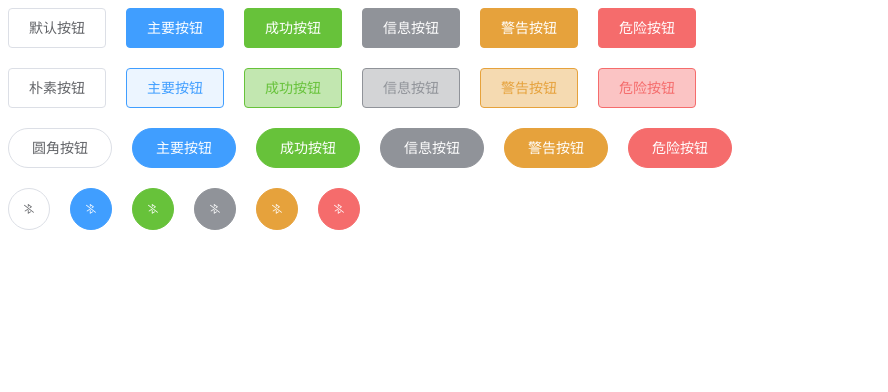
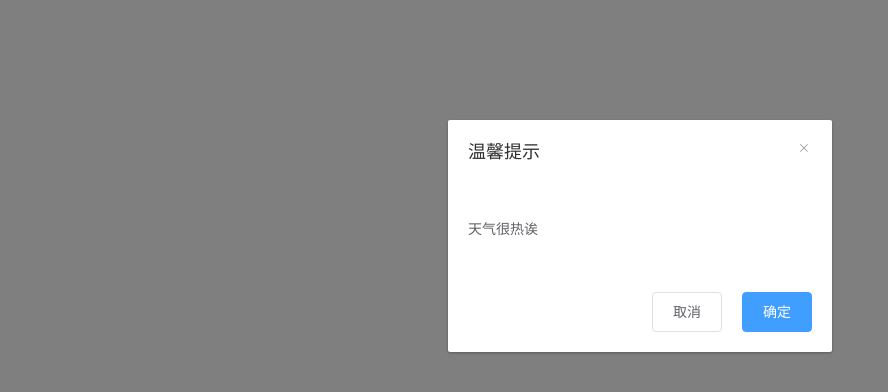
Before and after one commit to mikewei-air/mikewei-ui, a Vue app: page / in a window 1280 px wide. Shown: the top 392 px of the page, without its empty margins (0-888 px from the left). Built offline with nearby package versions, Linux system fonts and the light colour scheme.

Commit message:
完成dialog组件

```diff
--- a/src/App.vue
+++ b/src/App.vue
@@ -1,45 +1,25 @@
 <template>
   <div id="app">
-    <div class="row">
-      <MwButton type="" @click="fn" disabled>默认按钮</MwButton>
-      <MwButton type="primary">主要按钮</MwButton>
-      <MwButton type="success">成功按钮</MwButton>
-      <MwButton type="info">信息按钮</MwButton>
-      <MwButton type="warning">警告按钮</MwButton>
-      <MwButton type="danger">危险按钮</MwButton>
-    </div>
-    <div class="row">
-      <MwButton plain type="">朴素按钮</MwButton>
-      <MwButton plain type="primary">主要按钮</MwButton>
-      <MwButton plain type="success">成功按钮</MwButton>
-      <MwButton plain type="info">信息按钮</MwButton>
-      <MwButton plain type="warning">警告按钮</MwButton>
-      <MwButton plain type="danger">危险按钮</MwButton>
-    </div>
-    <div class="row">
-      <MwButton round type="">圆角按钮</MwButton>
-      <MwButton round type="primary">主要按钮</MwButton>
-      <MwButton round type="success">成功按钮</MwButton>
-      <MwButton round type="info">信息按钮</MwButton>
-      <MwButton round type="warning">警告按钮</MwButton>
-      <MwButton round type="danger">危险按钮</MwButton>
-    </div>
-    <div class="row">
-      <MwButton circle icon="mw-icon-bluetoothoff" type=""></MwButton>
-      <MwButton circle icon="mw-icon-bluetoothoff" type="primary"></MwButton>
-      <MwButton circle icon="mw-icon-bluetoothoff" type="success"></MwButton>
-      <MwButton circle icon="mw-icon-bluetoothoff" type="info"></MwButton>
-      <MwButton circle icon="mw-icon-bluetoothoff" type="warning"></MwButton>
-      <MwButton circle icon="mw-icon-bluetoothoff" type="danger"></MwButton>
-    </div>
+    <mw-dialog title="温馨提示" :visible.sync='visible'>
+      <p>天气很热诶</p>
+      <template #footer>
+        <mw-button @click="visible=false">取消</mw-button>
+        <mw-button type="primary" @click="visible=false">确定</mw-button>
+      </template>
+    </mw-dialog>
   </div>
 </template>
 
 <script>
 export default {
+  data () {
+    return {
+      visible: true
+    }
+  },
   methods: {
-    fn () {
-      console.log('i an fine')
+    close () {
+      this.visible = false
     }
   }
 }
--- /dev/null
+++ b/src/components/dialog.vue
@@ -0,0 +1,131 @@
+<template>
+    <transition name="dialog-fade">
+      <!-- 对话框的遮罩 -->
+    <div class="mw-dialog_wrapper" v-show="visible" @click.self="handleClose">
+      <div class="mw-dialog" :style="{width, marginTop: top}">
+        <div class="mw-dialog_header">
+          <slot name="title">
+            <!-- 将span放到slot内，作为插槽的默认内容 -->
+          <span class="mw-dialog_title">
+            {{title}}
+          </span>
+          </slot>
+          <button class="mw-dialog_headerbtn" @click="handleClose">
+            <i class="mw-icon-close"></i>
+          </button>
+        </div>
+        <div class="mw-dialog_body">
+          <!-- 使用匿名插槽接收需填充到对话框body部分的内容 -->
+          <slot></slot>
+        </div>
+        <div class="mw-dialog_footer" v-if="$slots.footer">
+          <slot name="footer"></slot>
+        </div>
+      </div>
+    </div>
+    </transition>
+</template>
+
+<script>
+export default {
+  name: 'MwDialog',
+  props: {
+    title: {
+      type: String,
+      default: '提示'
+    },
+    width: {
+      type: String,
+      default: '30%'
+    },
+    top: {
+      type: String,
+      default: '15vh'
+    },
+    visible: {
+      type: Boolean,
+      default: true
+    }
+  },
+  methods: {
+    handleClose () {
+      this.$emit('update:visible', false)
+    }
+  }
+}
+</script>
+
+<style lang="scss" scoped>
+.mw-dialog_wrapper{
+  position: fixed;
+  top: 0;
+  right: 0;
+  bottom: 0;
+  left: 0;
+  overflow: auto;
+  margin: 0;
+  z-index: 2001;
+  background-color: rgba(0,0,0,0.5);
+  .mw-dialog{
+    position: relative;
+    margin: 15vh auto 50px;
+    background: #fff;
+    border-radius: 2px;
+    box-shadow: 0 1px 3px rgba(0,0,0,0.3);
+    box-sizing: border-box;
+    width: 30%;
+    &_header{
+      padding: 20px 20px 10px;
+      .mw-dialog_title{
+        line-height: 24px;
+        font-size: 18px;
+        color: #303133;
+      }
+      .mw-dialog_headerbtn{
+        position: absolute;
+        top: 20px;
+        right: 20px;
+        padding: 0;
+        background: transparent;
+        border: none;
+        outline: none;
+        cursor: pointer;
+        font-size: 16px;
+        .mw-icon-close{
+          color:#909399
+        }
+      }
+    }
+    &_body{
+      padding: 30px 20px;
+      color: #606266;
+      font-size: 14px;
+      word-break: break-all;
+    }
+    &_footer{
+      padding: 10px 20px 20px;
+      text-align: right;
+      box-sizing: border-box;
+      ::v-deep .mw-button:first-child{
+        margin-right: 20px;
+      }
+    }
+  }
+}
+.dialog-fade-enter-active{
+  animation: fade .3s;
+}
+.dialog-fade-leave-active{
+  animation: fade .3s reverse;
+}
+@keyframes fade{
+  0% {
+    opacity: 0;
+    transform: translateY(-20px);
+  }
+  100%{
+    opacity: 1;
+    transform: translateY(0);
+  }
+}
+</style>
--- a/src/main.js
+++ b/src/main.js
@@ -1,10 +1,12 @@
 import Vue from 'vue'
 import App from './App.vue'
 import MwButton from './components/button.vue'
+import MwDialog from './components/dialog.vue'
 import './assets/fonts/iconfont.scss'
 Vue.config.productionTip = false
 
 Vue.component(MwButton.name, MwButton)
+Vue.component(MwDialog.name, MwDialog)
 new Vue({
     render: h => h(App)
 }).$mount('#app')
```
